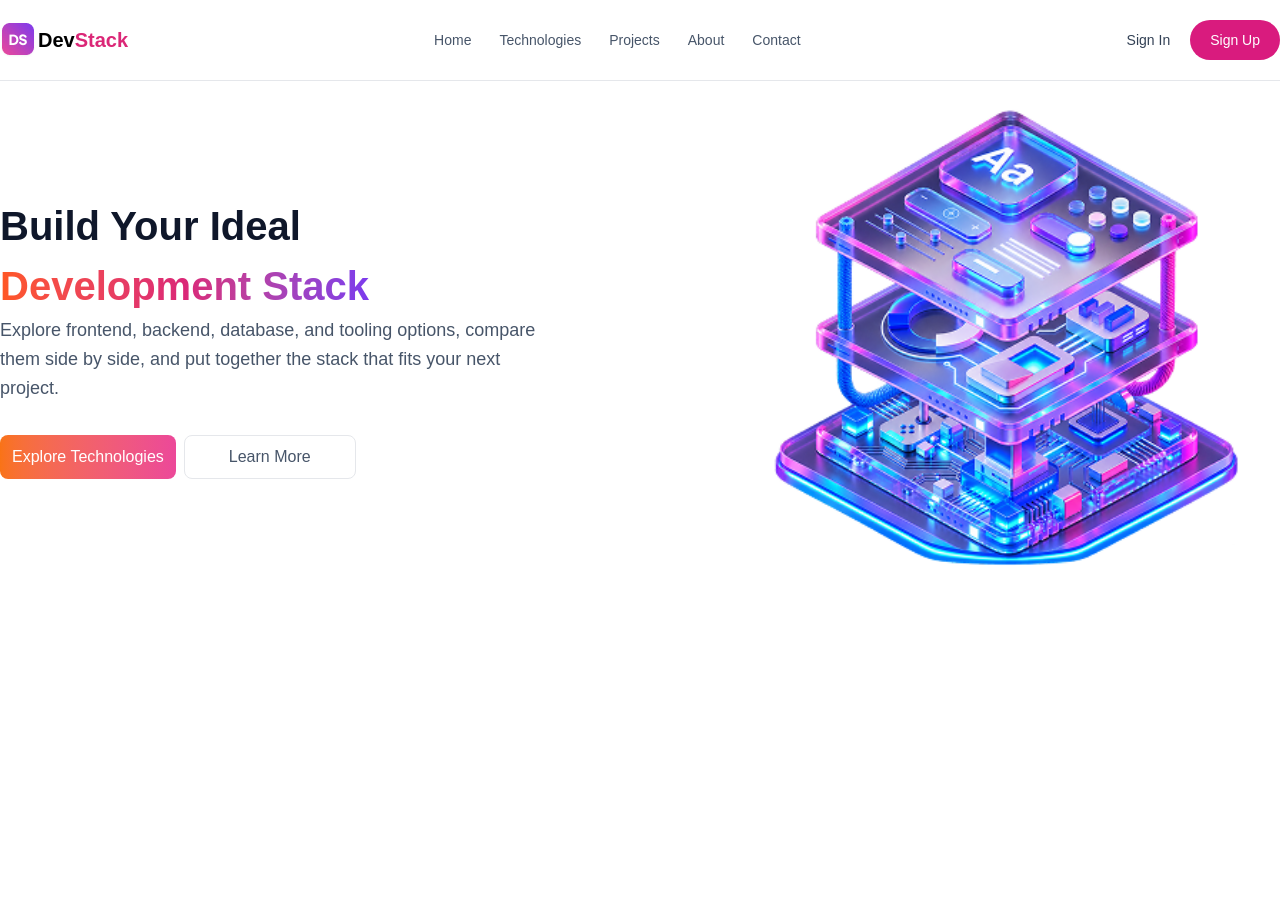
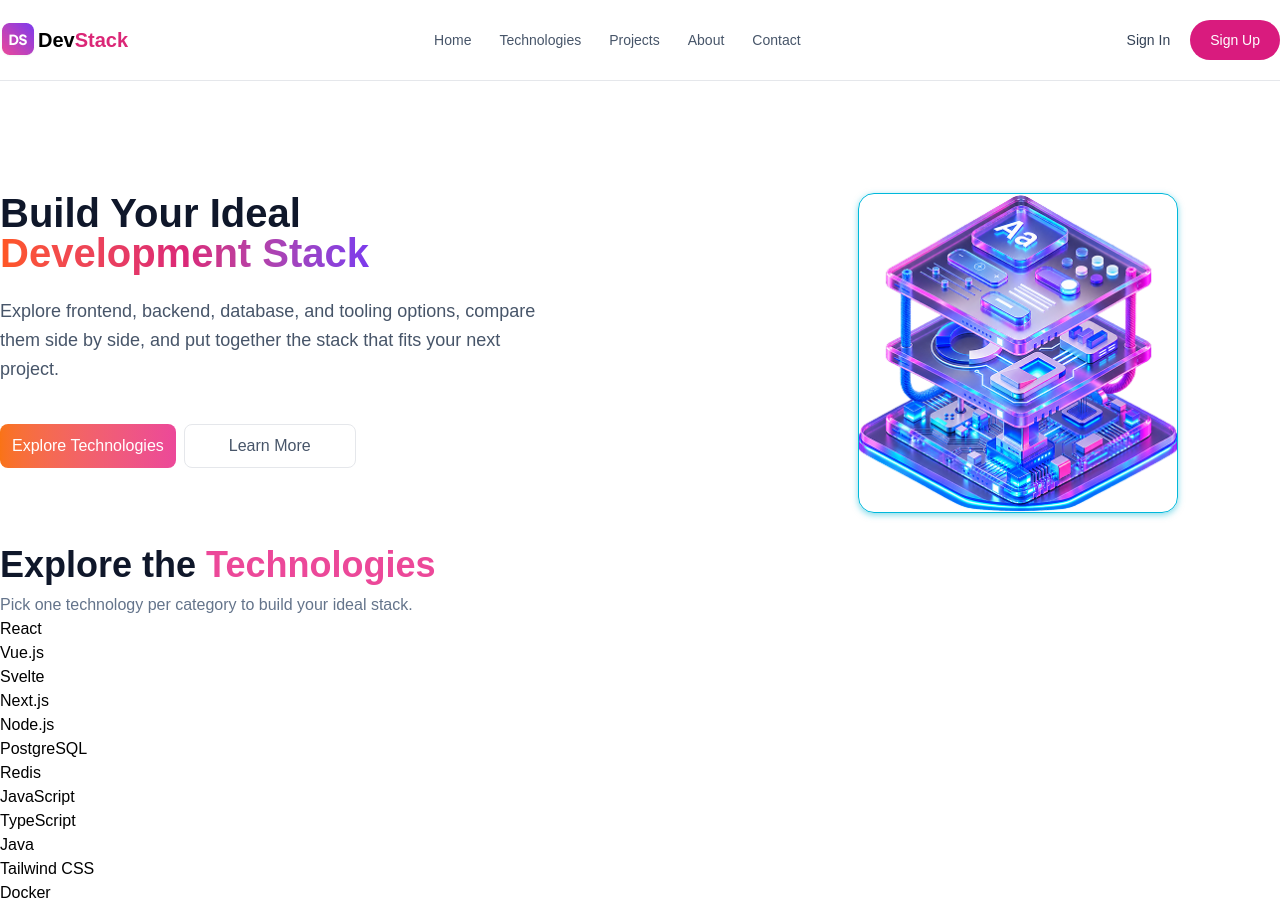
Before and after one commit to mizu63/Dev-Stack, a React (Vite) app: page / in a window 1280 px wide. Before the commit the page ends 800 px from the top, so only its background shows below. Built offline with nearby package versions, Linux system fonts and the light colour scheme.

Commit message:
data fatch

```diff
--- /dev/null
+++ b/public/playerinformation.json
@@ -0,0 +1,122 @@
+[
+  {
+    "id": 1,
+    "name": "React",
+    "category": "Frontend",
+    "level": "Popular",
+    "description": "A declarative, component-based JavaScript library for building modern user interfaces.",
+    "type": "Frontend",
+    "difficulty": "Beginner-Friendly",
+    "rating": 4.7
+  },
+  {
+    "id": 2,
+    "name": "Vue.js",
+    "category": "Frontend",
+    "level": "Versatile",
+    "description": "An approachable, performant, and versatile framework for building user interfaces.",
+    "type": "Frontend",
+    "difficulty": "Beginner-Friendly",
+    "rating": 4.8
+  },
+  {
+    "id": 3,
+    "name": "Svelte",
+    "category": "Frontend",
+    "level": "Fast",
+    "description": "Cybernetically enhanced web apps with compile-time reactivity and minimal DOM overhead.",
+    "type": "Frontend",
+    "difficulty": "Intermediate",
+    "rating": 4.8
+  },
+  {
+    "id": 4,
+    "name": "Next.js",
+    "category": "Frontend",
+    "level": "Popular",
+    "description": "The React framework for the web with powerful server-side and static rendering.",
+    "type": "Frontend",
+    "difficulty": "Intermediate",
+    "rating": 4.9
+  },
+  {
+    "id": 5,
+    "name": "Node.js",
+    "category": "Backend",
+    "level": "Standard",
+    "description": "A JavaScript runtime built on Chrome's V8 JavaScript engine for server-side applications.",
+    "type": "Backend",
+    "difficulty": "Intermediate",
+    "rating": 4.8
+  },
+  {
+    "id": 6,
+    "name": "PostgreSQL",
+    "category": "Database",
+    "level": "Top SQL",
+    "description": "A powerful, open-source object-relational database system with advanced SQL capabilities.",
+    "type": "Database",
+    "difficulty": "Intermediate",
+    "rating": 4.9
+  },
+  {
+    "id": 7,
+    "name": "Redis",
+    "category": "Database",
+    "level": "Cache",
+    "description": "An in-memory data structure store used as a high-speed database, cache, and message broker.",
+    "type": "Database",
+    "difficulty": "Intermediate",
+    "rating": 4.6
+  },
+  {
+    "id": 8,
+    "name": "JavaScript",
+    "category": "Language",
+    "level": "Ubiquitous",
+    "description": "The versatile, ubiquitous language for developing dynamic and interactive web applications.",
+    "type": "Language",
+    "difficulty": "Beginner-Friendly",
+    "rating": 4.9
+  },
+  {
+    "id": 9,
+    "name": "TypeScript",
+    "category": "Language",
+    "level": "Essential",
+    "description": "A strongly typed programming language that builds on JavaScript for robust development.",
+    "type": "Language",
+    "difficulty": "Intermediate",
+    "rating": 4.9
+  },
+  {
+    "id": 10,
+    "name": "Java",
+    "category": "Language",
+    "level": "Robust",
+    "description": "A general-purpose, object-oriented programming language designed for portability and scale.",
+    "type": "Language",
+    "difficulty": "Intermediate",
+    "rating": 4.6
+  },
+  {
+    "id": 11,
+    "name": "Tailwind CSS",
+    "category": "Styling",
+    "level": "Modern",
+    "description": "A utility-first CSS framework with classes that can be composed to build custom UI.",
+    "type": "Styling",
+    "difficulty": "Beginner-Friendly",
+    "rating": 4.9
+  },
+  {
+    "id": 12,
+    "name": "Docker",
+    "category": "DevOps",
+    "level": "Container",
+    "description": "A platform designed to build, share, and run containerized applications reliably.",
+    "type": "DevOps",
+    "difficulty": "Intermediate",
+    "rating": 4.9
+  }
+]
--- a/src/App.tsx
+++ b/src/App.tsx
@@ -1,6 +1,8 @@
 import React from 'react';
 import Nav from './ui/Nav';
 import Hero from './ui/Hero';
+import Technologies from './ui/Technologies';
+import Players from './Players/Players';
 
 
 const App = () => {
@@ -8,6 +10,8 @@ const App = () => {
     <>
       <Nav/>
       <Hero/>
+      <Technologies/>
+      <Players/>
     </>
   );
 }
--- /dev/null
+++ b/src/Component/PlayerCard.tsx
@@ -0,0 +1,22 @@
+import React, { use } from 'react';
+import type { TechnologyType } from '../Players/Type';
+
+export interface PlayersProps {
+  playersPromise: Promise<TechnologyType[]>;
+}
+
+const PlayerCard = ({ playersPromise }: PlayersProps) => {
+  const playerAll = use(playersPromise);
+
+  return (
+    <div>
+      {playerAll.map((player) => (
+        <div key={player.id}>
+          <h2>{player.name}</h2>
+        </div>
+      ))}
+    </div>
+  );
+};
+
+export default PlayerCard;
--- /dev/null
+++ b/src/Players/Players.tsx
@@ -0,0 +1,20 @@
+import React, { Suspense } from 'react';
+import type { TechnologyType } from './Type';
+import PlayerCard from '../Component/PlayerCard';
+
+const playersPromise = async (): Promise<TechnologyType[]> => {
+    const res = await fetch('/playerinformation.json')
+    const data = await res.json();
+    console.log(data);
+    return data;
+}
+const Players = () => {
+    return (
+        <div>
+            <Suspense fallback={<p>Loading...</p>}>
+               <PlayerCard playersPromise={playersPromise()}/>
+            </Suspense>
+        </div>
+    );
+};
+export default Players;
--- /dev/null
+++ b/src/Players/Type.tsx
@@ -0,0 +1,10 @@
+export interface TechnologyType {
+  id: number;
+  name: string;
+  category: string;
+  level: string;
+  description: string;
+  type: string;
+  difficulty: string;
+  rating: number;
+}
--- a/src/ui/Hero.tsx
+++ b/src/ui/Hero.tsx
@@ -3,30 +3,55 @@ import Heroimage from "../assets/Heroimage.png"
 
 const Hero = () => {
     return (
-        <section>
-           <div className="container mx-auto grid grid-cols-12 gap-4 py-7 items-center">
+        <section className="pt-20">
+            <div className="container mx-auto grid grid-cols-12 gap-4 py-8 items-start">
                 <div className="col-span-7">
-                    <h1 className="text-[40px] font-bold text-[#0F172A] ">
-                        Build Your Ideal <br/>
+                    <h1 className="text-[40px] font-bold text-[#0F172A] leading-none">
+                        Build Your Ideal <br />
                         <span className="bg-gradient-to-r from-[#FF5722] via-[#DB2777] to-[#7C3AED] bg-clip-text text-transparent">
                             Development Stack
                         </span>
                     </h1>
-                   <p className="text-[#475569] text-[18px] leading-[29px] max-w-[537px]">Explore frontend, backend, database, and tooling options,
+                    <p className="text-[#475569] text-[18px] leading-[29px] max-w-[537px] pt-6">Explore frontend, backend, database, and tooling options,
                         compare them side by side, and put together the stack that fits your
                         next project.</p>
-                        <div className="flex gap-2 mt-8">
-                            <button className="bg-gradient-to-r from-[#F97316] to-[#EC4899] text-[#FFFFFF] px-3 py-2.5 rounded-[8px]">Explore Technologies</button>
-                            <button className=" text-[16px] font-normal leading-4 px-11 text-[#475569] py-3 rounded-[8px] border border-[#E5E7EB]">Learn More</button>
-                        </div>
+                    <div className="flex gap-2 pt-10">
+                        <button className="bg-gradient-to-r from-[#F97316] to-[#EC4899] text-[#FFFFFF] px-3 py-2.5 rounded-[8px]">Explore Technologies</button>
+                        <button className=" text-[16px] font-normal leading-4 px-11 text-[#475569] py-3 rounded-[8px] border border-[#E5E7EB]">Learn More</button>
+                    </div>
                 </div>
 
-                <div className="col-span-5">
-                    <img src={Heroimage}  className="w-full max-w-[500px]" alt="" />
+                {/* <div className="col-span-5">
+                    <img src={Heroimage} className="w-full w-72 h-72 mx-auto items-center justify-center sm:w-80 sm:h-80 rounded-2xl object-cover border-4 border-cyan-500 shadow-sm shadow-cyan-500/50" alt="" />
+                </div> */}
+                <div className="col-span-5 flex justify-center items-center">
+                    <img
+                        src={Heroimage}
+                        className="w-72 h-72 sm:w-80 sm:h-80 rounded-2xl object-cover border-1 border-cyan-500 shadow-[0_2px_6px_rgba(6,182,212,0.5)]"
+                        alt=""
+                    />
                 </div>
-
             </div>
         </section>
+        //      <section className="container mx-auto px-4">
+        //   <div className="flex flex-col lg:flex-row justify-between items-center gap-10">
+        //     <div className="w-full lg:w-1/2">
+        //       <h1 className="font-extrabold text-4xl sm:text-5xl lg:text-[60px] leading-tight tracking-[1.5px] mt-8 lg:mt-11.5">
+        //         Build Your Ideal <br /><span className="bg-gradient-to-r from-[#FF5722] via-[#D81B7E] to-[#7C3AED] bg-clip-text text-transparent">
+        //           Development Stack </span></h1>
+        //       <p className="max-w-142.75 font-normal text-base sm:text-lg leading-7.5 text-[#475569] mt-6">Explore frontend, backend, database, and tooling options,
+        //         compare them side by side, and put together the stack that fits
+        //         your next project. </p>
+        //       <div className="mt-8 flex flex-wrap gap-3">
+        //         <button className="bg-gradient-to-r from-[#FF5722] to-[#D81B7E] font-semibold text-[14px] text-white rounded-full py-2.5 px-5"> Explore Technologies</button>
+        //         <button className="font-semibold text-[14px] text-[#0F172A] border-2 border-[#0F172A] rounded-full py-2.5 px-5">Learn More </button>
+        //       </div>
+        //     </div>
+        //     <div className="w-full lg:w-1/2 flex justify-center lg:justify-end mt-8 lg:mt-24">
+        //       <img src={Heroimage} alt="Development stack" className="w-full max-w-md lg:max-w-lg" />
+        //     </div>
+        //   </div>
+        // </section>
     );
 };
 
--- /dev/null
+++ b/src/ui/Technologies.tsx
@@ -0,0 +1,17 @@
+import React from 'react';
+
+const Technologies = () => {
+    return (
+        <section>
+            <div className="container mx-auto ">
+                <h1 className="text-[36px] font-extrabold leading-10 text-[#0F172A]">Explore the <span className="text-[#EC4899]">Technologies</span></h1>
+                <p className="text-[16px] font-normal text-[#64748B] leading-6 pt-2">Pick one technology per category to build your ideal stack.</p>
+                <div>
+
+                </div>
+            </div>
+        </section>
+    );
+};
+
+export default Technologies;
```
